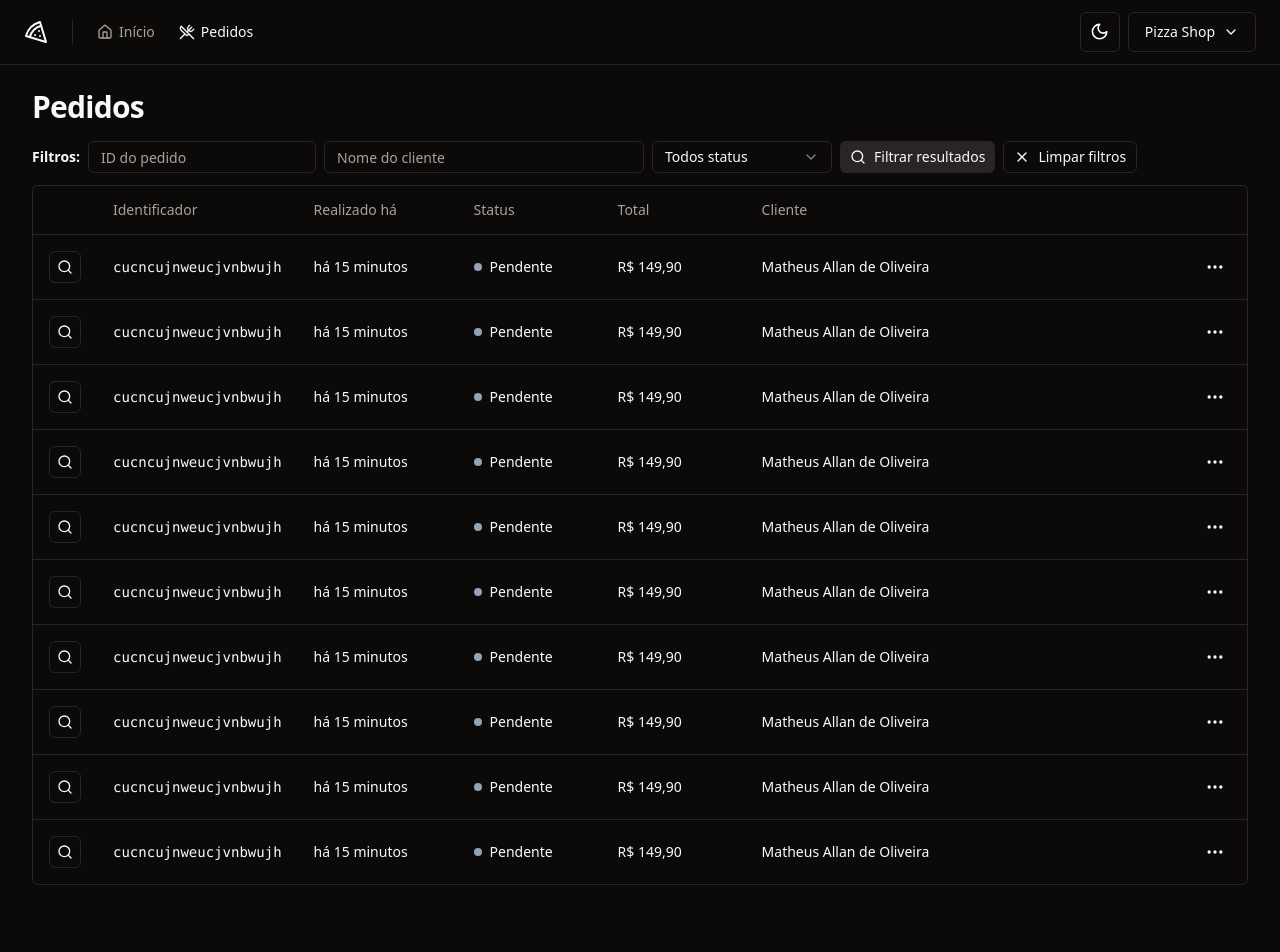
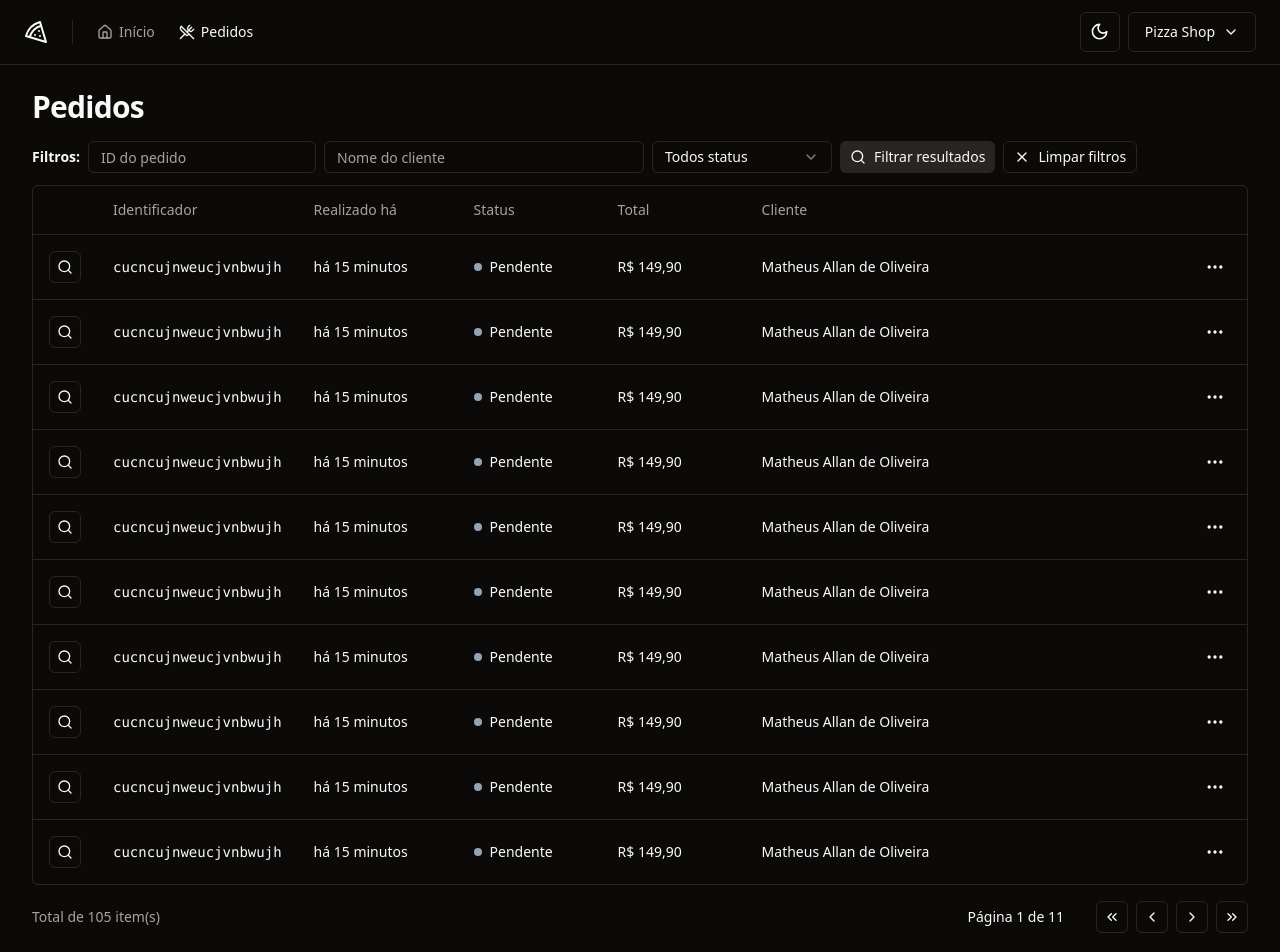
Before and after one commit to matheusrpd/pizza-shop, a React (Vite) app: page /orders in a window 1280 px wide. Shown: the top 952 px of the page. Before the commit the page ends 917 px from the top, so only its background shows below. Built offline with nearby package versions, Linux system fonts and the light colour scheme.

Commit message:
feat: adding component pagination

```diff
--- a/package.json
+++ b/package.json
@@ -17,6 +17,7 @@
     "@radix-ui/react-separator": "^1.0.3",
     "@radix-ui/react-slot": "^1.0.2",
     "@radix-ui/react-toast": "^1.1.5",
+    "@radix-ui/react-tooltip": "^1.0.7",
     "class-variance-authority": "^0.7.0",
     "clsx": "^2.1.0",
     "localforage": "^1.10.0",
--- /dev/null
+++ b/src/components/pagination.tsx
@@ -0,0 +1,93 @@
+import {
+  ChevronLeft,
+  ChevronRight,
+  ChevronsLeft,
+  ChevronsRight,
+} from 'lucide-react'
+
+import { Button } from '@/components/ui/button'
+import {
+  Tooltip,
+  TooltipContent,
+  TooltipProvider,
+  TooltipTrigger,
+} from '@/components/ui/tooltip'
+
+type PaginationProps = {
+  pageIndex: number
+  totalCount: number
+  perPage: number
+}
+export function Pagination({
+  pageIndex,
+  totalCount,
+  perPage,
+}: PaginationProps) {
+  const pages = Math.ceil(totalCount / perPage) || 1
+
+  return (
+    <div className="flex items-center justify-between">
+      <span className="text-sm text-muted-foreground">
+        Total de {totalCount} item(s)
+      </span>
+
+      <div className="flex items-center gap-6 lg:gap-8">
+        <span className="text-sm font-medium">
+          Página {pageIndex + 1} de {pages}
+        </span>
+
+        <div className="flex items-center gap-2">
+          <TooltipProvider>
+            <Tooltip>
+              <TooltipTrigger>
+                <Button variant="outline" className="h-8 w-8 p-0">
+                  <ChevronsLeft className="h-4 w-4" />
+                  <span className="sr-only">Primeira página</span>
+                </Button>
+                <TooltipContent>
+                  <p>Primeira página</p>
+                </TooltipContent>
+              </TooltipTrigger>
+            </Tooltip>
+
+            <Tooltip>
+              <TooltipTrigger>
+                <Button variant="outline" className="h-8 w-8 p-0">
+                  <ChevronLeft className="h-4 w-4" />
+                  <span className="sr-only">Página anterior</span>
+                </Button>
+                <TooltipContent>
+                  <p>Página anterior</p>
+                </TooltipContent>
+              </TooltipTrigger>
+            </Tooltip>
+
+            <Tooltip>
+              <TooltipTrigger>
+                <Button variant="outline" className="h-8 w-8 p-0">
+                  <ChevronRight className="h-4 w-4" />
+                  <span className="sr-only">Próxima página</span>
+                </Button>
+                <TooltipContent>
+                  <p>Próxima página</p>
+                </TooltipContent>
+              </TooltipTrigger>
+            </Tooltip>
+
+            <Tooltip>
+              <TooltipTrigger>
+                <Button variant="outline" className="h-8 w-8 p-0">
+                  <ChevronsRight className="h-4 w-4" />
+                  <span className="sr-only">Última página</span>
+                </Button>
+                <TooltipContent>
+                  <p>Última página</p>
+                </TooltipContent>
+              </TooltipTrigger>
+            </Tooltip>
+          </TooltipProvider>
+        </div>
+      </div>
+    </div>
+  )
+}
--- /dev/null
+++ b/src/components/ui/tooltip.tsx
@@ -0,0 +1,28 @@
+import * as TooltipPrimitive from '@radix-ui/react-tooltip'
+import * as React from 'react'
+
+import { cn } from '@/lib/utils'
+
+const TooltipProvider = TooltipPrimitive.Provider
+
+const Tooltip = TooltipPrimitive.Root
+
+const TooltipTrigger = TooltipPrimitive.Trigger
+
+const TooltipContent = React.forwardRef<
+  React.ElementRef<typeof TooltipPrimitive.Content>,
+  React.ComponentPropsWithoutRef<typeof TooltipPrimitive.Content>
+>(({ className, sideOffset = 4, ...props }, ref) => (
+  <TooltipPrimitive.Content
+    ref={ref}
+    sideOffset={sideOffset}
+    className={cn(
+      'z-50 overflow-hidden rounded-md border bg-popover px-3 py-1.5 text-sm text-popover-foreground shadow-md animate-in fade-in-0 zoom-in-95 data-[state=closed]:animate-out data-[state=closed]:fade-out-0 data-[state=closed]:zoom-out-95 data-[side=bottom]:slide-in-from-top-2 data-[side=left]:slide-in-from-right-2 data-[side=right]:slide-in-from-left-2 data-[side=top]:slide-in-from-bottom-2',
+      className,
+    )}
+    {...props}
+  />
+))
+TooltipContent.displayName = TooltipPrimitive.Content.displayName
+
+export { Tooltip, TooltipTrigger, TooltipContent, TooltipProvider }
--- a/src/pages/app/orders/orders.tsx
+++ b/src/pages/app/orders/orders.tsx
@@ -1,4 +1,6 @@
 import { Helmet } from 'react-helmet-async'
+
+import { Pagination } from '@/components/pagination'
 
 import { OrderTableFilters } from './components/order-table-filters'
 import { TableOrders } from './components/table-orders'
@@ -18,6 +20,8 @@
             <TableOrders />
           </div>
         </div>
+
+        <Pagination pageIndex={0} totalCount={105} perPage={10} />
       </div>
     </>
   )
```
Also changed, not shown: 1 other file (tests, documents, lock files or other folders).
